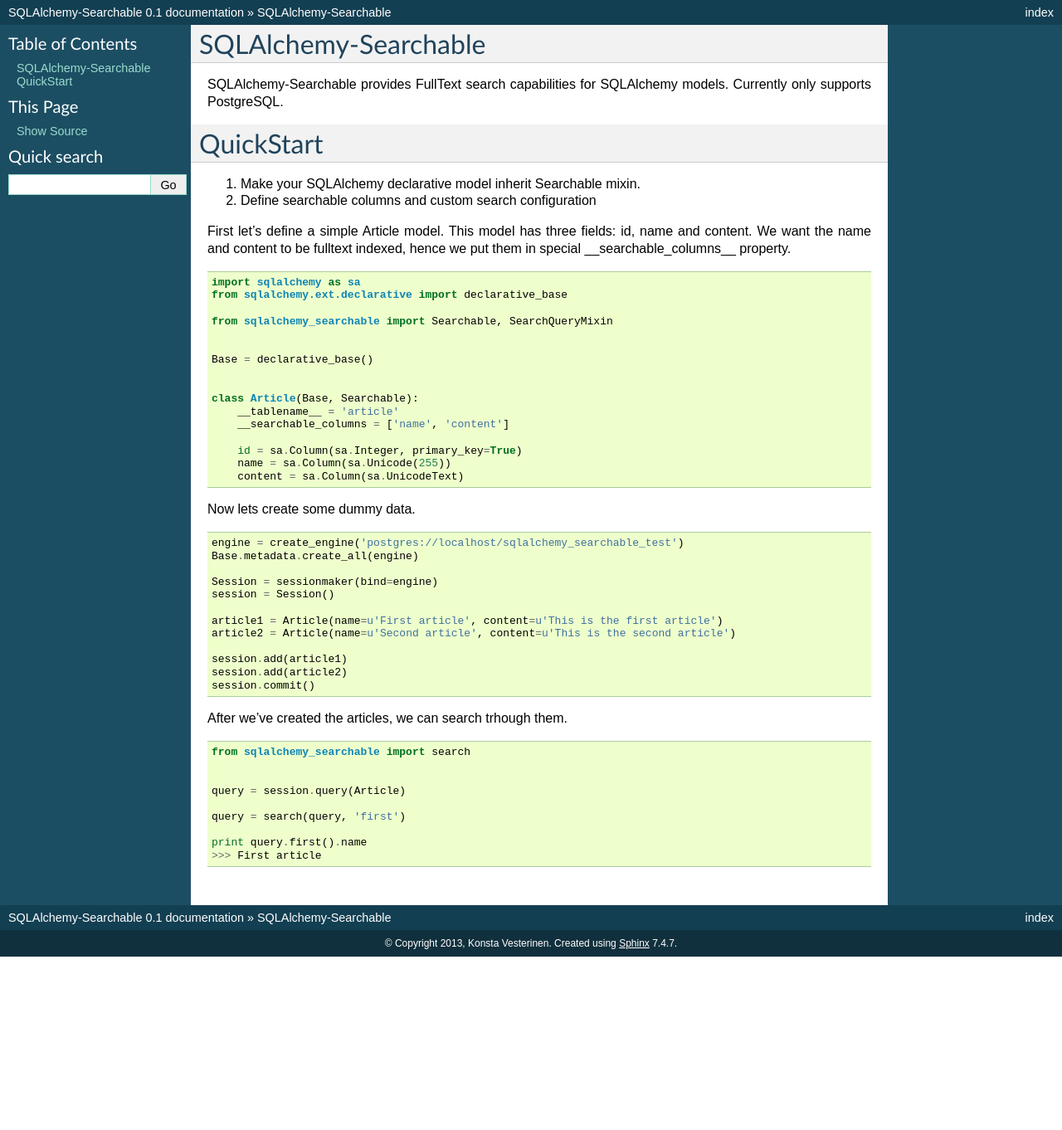
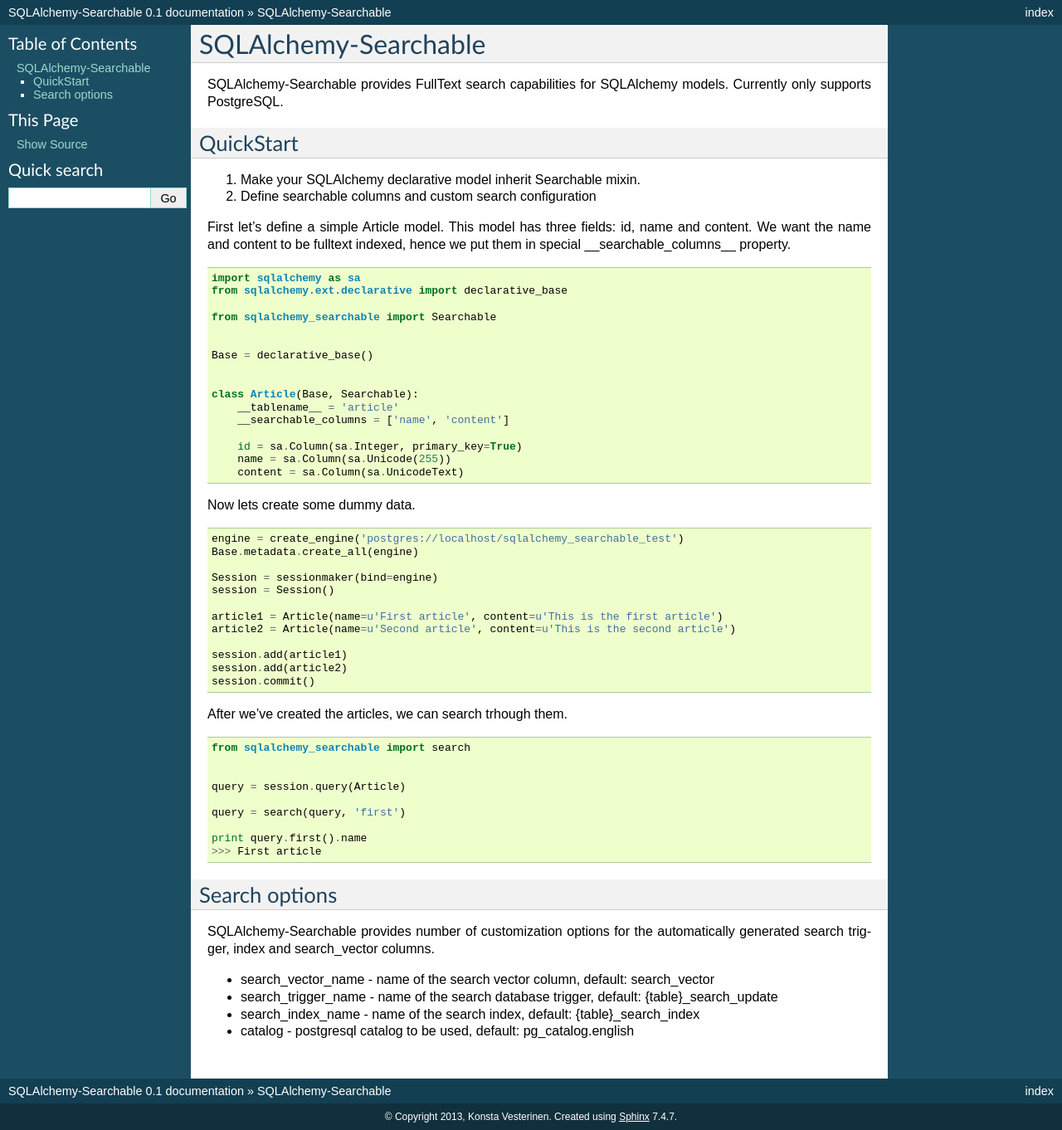
Before and after one commit to falcony-io/sqlalchemy-searchable, a Sphinx documentation site: the page built from docs/index.rst, in a window 1280 px wide. Shown: the whole page at 83% size. Built offline with Sphinx 7.4.7, drawn with Linux system fonts in a browser that asks for light colours; before the commit the page ends 1153 px from its top, so only the background shows below that.

Commit message:
updated docs

```diff
--- a/docs/index.rst
+++ b/docs/index.rst
@@ -6,7 +6,7 @@
 
 
 QuickStart
-==========
+----------
 
 1. Make your SQLAlchemy declarative model inherit Searchable mixin.
 2. Define searchable columns and custom search configuration
@@ -19,7 +19,7 @@
     import sqlalchemy as sa
     from sqlalchemy.ext.declarative import declarative_base
 
-    from sqlalchemy_searchable import Searchable, SearchQueryMixin
+    from sqlalchemy_searchable import Searchable
 
 
     Base = declarative_base()
@@ -35,6 +35,7 @@
 
 
 Now lets create some dummy data. ::
+
 
     engine = create_engine('postgres://localhost/sqlalchemy_searchable_test')
     Base.metadata.create_all(engine)
@@ -52,6 +53,7 @@
 
 After we've created the articles, we can search trhough them. ::
 
+
     from sqlalchemy_searchable import search
 
 
@@ -61,3 +63,18 @@
 
     print query.first().name
     >>> First article
+
+
+Search options
+--------------
+
+SQLAlchemy-Searchable provides number of customization options for the automatically generated
+search trigger, index and search_vector columns.
+
+* search_vector_name - name of the search vector column, default: search_vector
+
+* search_trigger_name - name of the search database trigger, default: {table}_search_update
+
+* search_index_name - name of the search index, default: {table}_search_index
+
+* catalog - postgresql catalog to be used, default: pg_catalog.english
```
